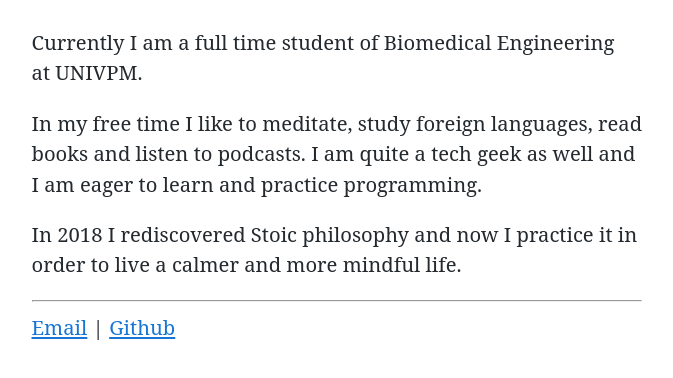
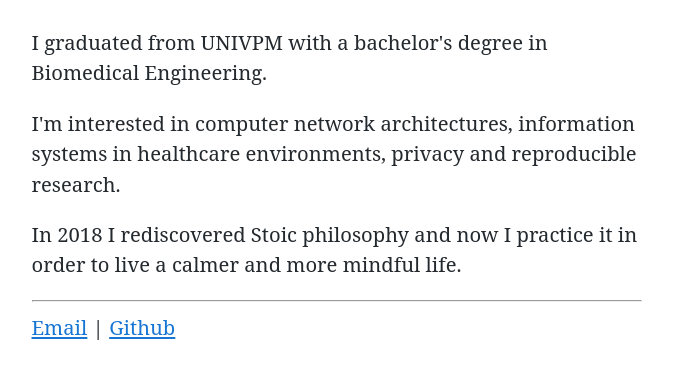
Before and after one commit to matteocoder/matteocoder.github.io, a plain HTML site: page index.html in a window 1280 px wide. Shown: the part 228-606 px from the top of the page, without its empty margins (303-976 px from the left). Drawn offline with Linux system fonts and the light colour scheme.

Commit message:
Update main body

```diff
--- a/index.html
+++ b/index.html
@@ -26,11 +26,12 @@ Matteo Paolini
 </header>
 <main>
 <p>
-Currently I am a full time student of Biomedical Engineering at&nbsp;UNIVPM.
+I graduated from UNIVPM with a bachelor's degree in Biomedical Engineering.
 </p>
 <p>
-In my free time I like to meditate, study foreign languages, read books and listen to podcasts.
-I am quite a tech geek as well and I am eager to learn and practice programming.
+I'm interested in computer network architectures,
+information systems in healthcare environments,
+privacy and reproducible research.
 </p>
 <p>
 In 2018 I rediscovered Stoic philosophy
@@ -39,7 +40,7 @@ and now I practice it in order to live a calmer and more mindful life.
 </main>
 <hr>
 <footer>
-<a href="mailto:matteopaolini1995@gmail.com">Email</a> | <a href="https://github.com/matteocoder">Github</a>
+<a href="mailto:mpaolinipro+website@outlook.com">Email</a> | <a href="https://github.com/matteocoder">Github</a>
 </footer>
 </body>
 </html>
```
